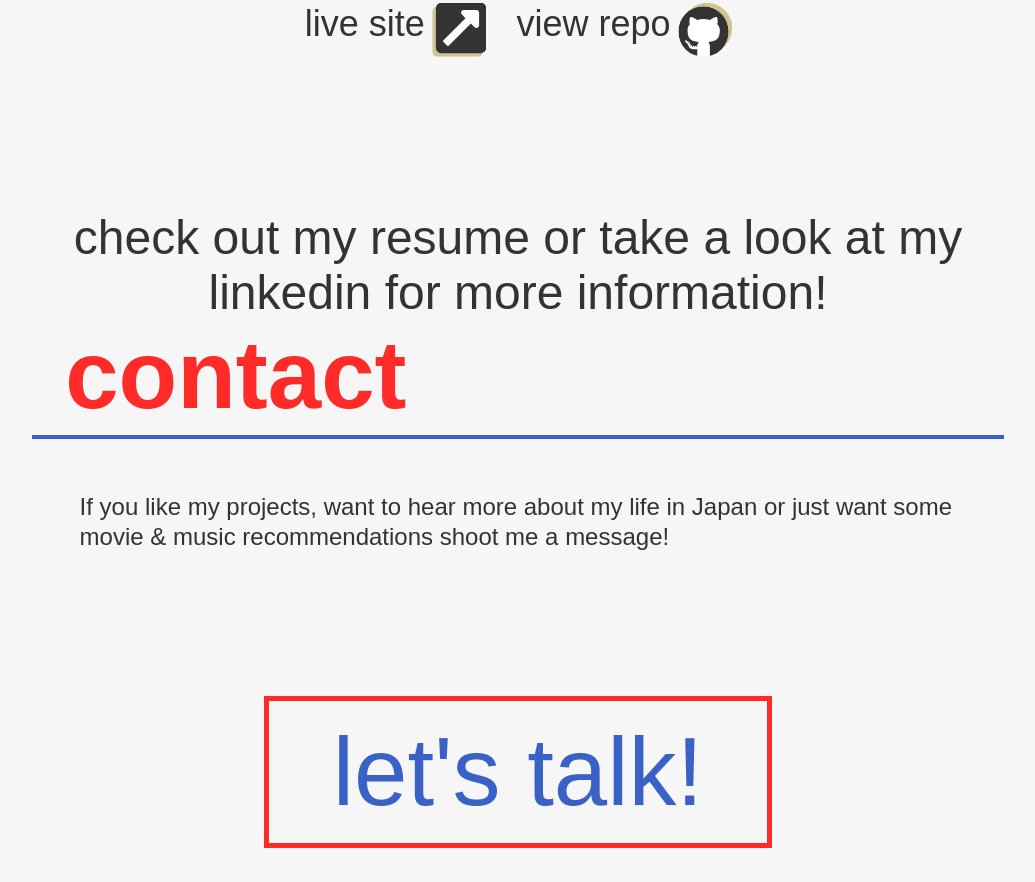
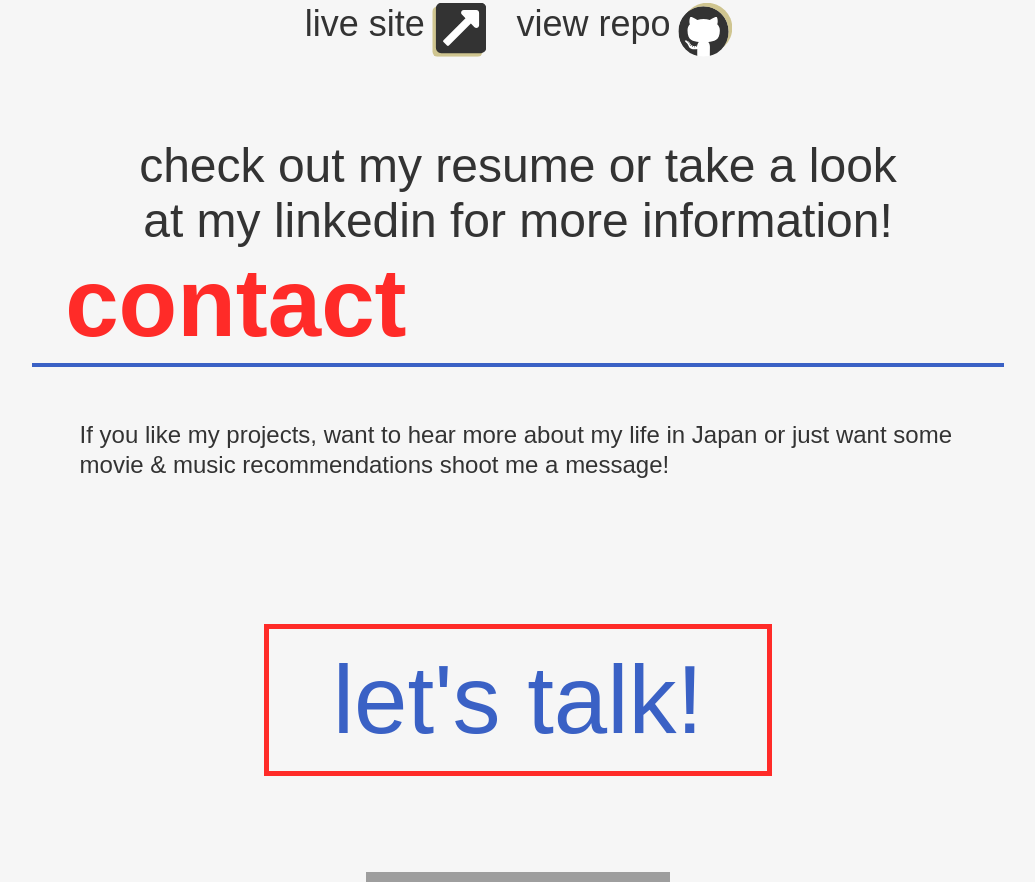
Before and after one commit to LovelyAndy/andykarwoski.com, a Vue app: page / in a window 1280 px wide. Shown: the part 3300-4182 px from the top of the page, without its empty margins (122-1157 px from the left). Built offline with nearby package versions, Linux system fonts and the light colour scheme; grey boxes are pictures that could not be loaded; a web font is replaced by a local one.

Commit message:
portfolio updates

```diff
--- a/src/components/sections/Portfolio.vue
+++ b/src/components/sections/Portfolio.vue
@@ -35,6 +35,8 @@ export default {
 <style lang="sass" scoped>
 @import '../../css/colors.sass'
 @import '../../css/breakpoints.scss'
+._text__bottom-text
+  padding: 0 1em
 
 @include media('<=phone')
   ._projects
@@ -78,7 +80,28 @@ export default {
     //   padding-left: 12em
 
   ._text__bottom-text
-    margin-top: 5em
+    margin-top: 3.5em
+    padding: 0 2em
 
-// @include media('>=laptop')
+@include media('>=laptop')
+  ._projects
+    margin-top: 16em
+    ._mds,
+    ._stump,
+    ._weather
+      transform: scale(1.5)
+
+    ._stump,
+    ._weather
+      margin-top: 25em
+
+    // ._mds,
+    // ._weather
+    //   margin-right: 12em
+    // ._stump
+    //   padding-left: 12em
+
+  ._text__bottom-text
+    margin-top: 3.5em
+    padding: 0 2em
 </style>
```
